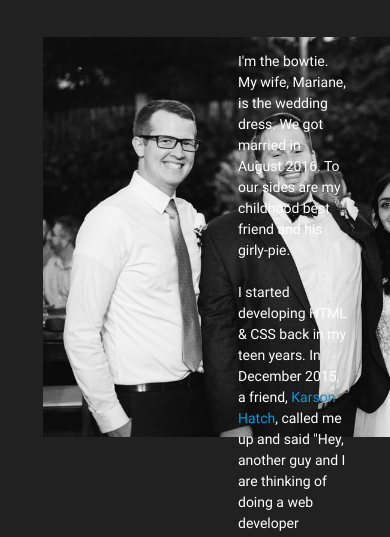
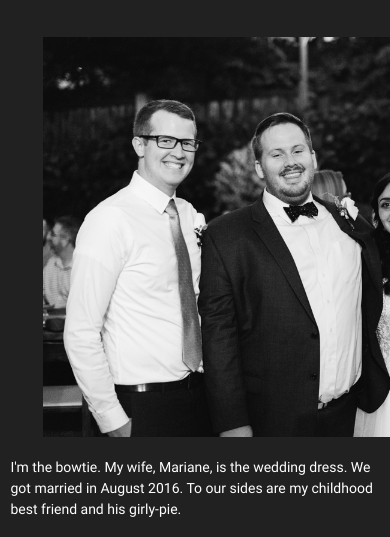
Before and after one commit to glovemasterflex/glovemasterflex.github.io, a plain HTML site: page index.html in a window 390 px wide. Shown: the part 303-840 px from the top of the page. Drawn offline with nearby package versions, Linux system fonts and the light colour scheme.

Commit message:
adjusted some mobile optimization

```diff
--- a/index.html
+++ b/index.html
@@ -31,10 +31,10 @@
       </div>
 
       <div class="row">
-        <div class="col s6 offset-s1">
+        <div class="col l6 m6 s12 offset-s1">
           <img src="assets/pics/main2.jpg" height=400 />
         </div>
-        <div class="col s4">
+        <div class="col l4 m4 s12">
           <p class="white-text">
             I'm the bowtie. My wife, Mariane, is the wedding dress. We got married in August 2016. To our sides are my childhood best friend and his girly-pie.
             <br /><br />
```
